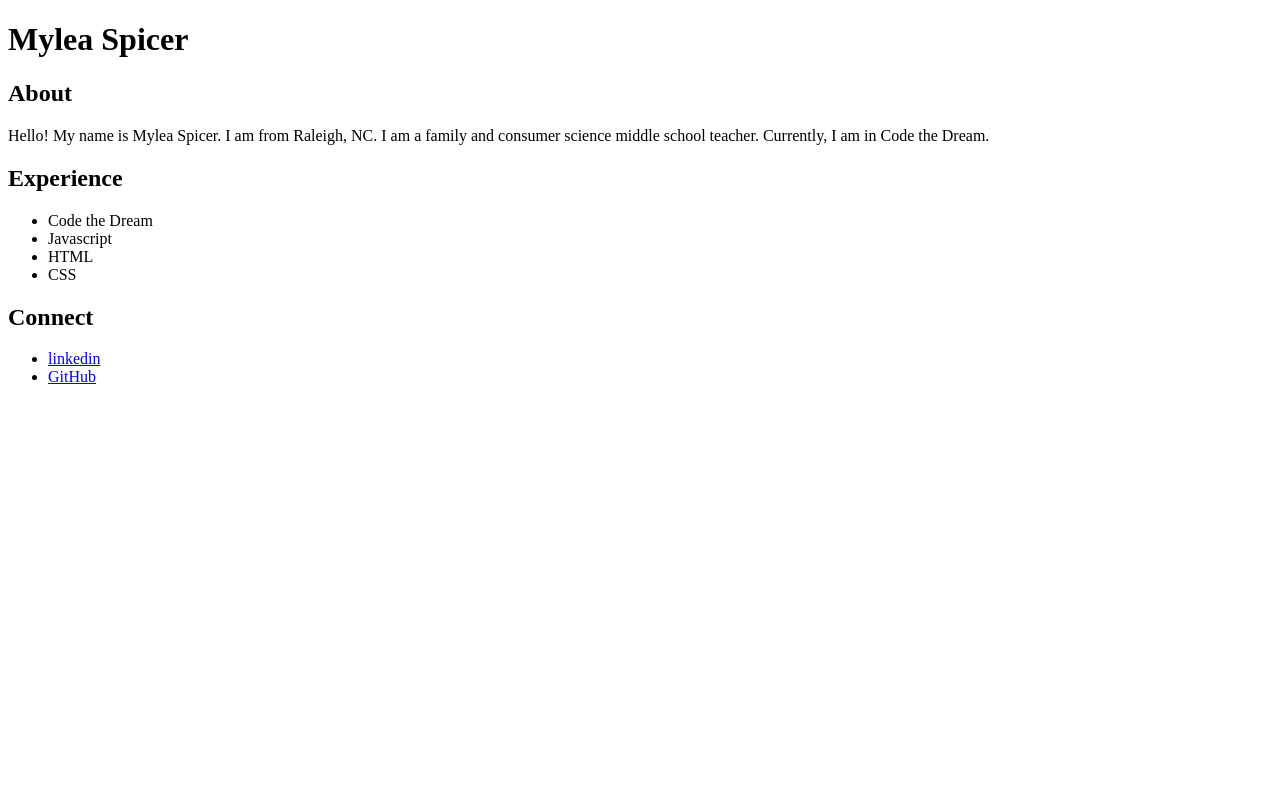
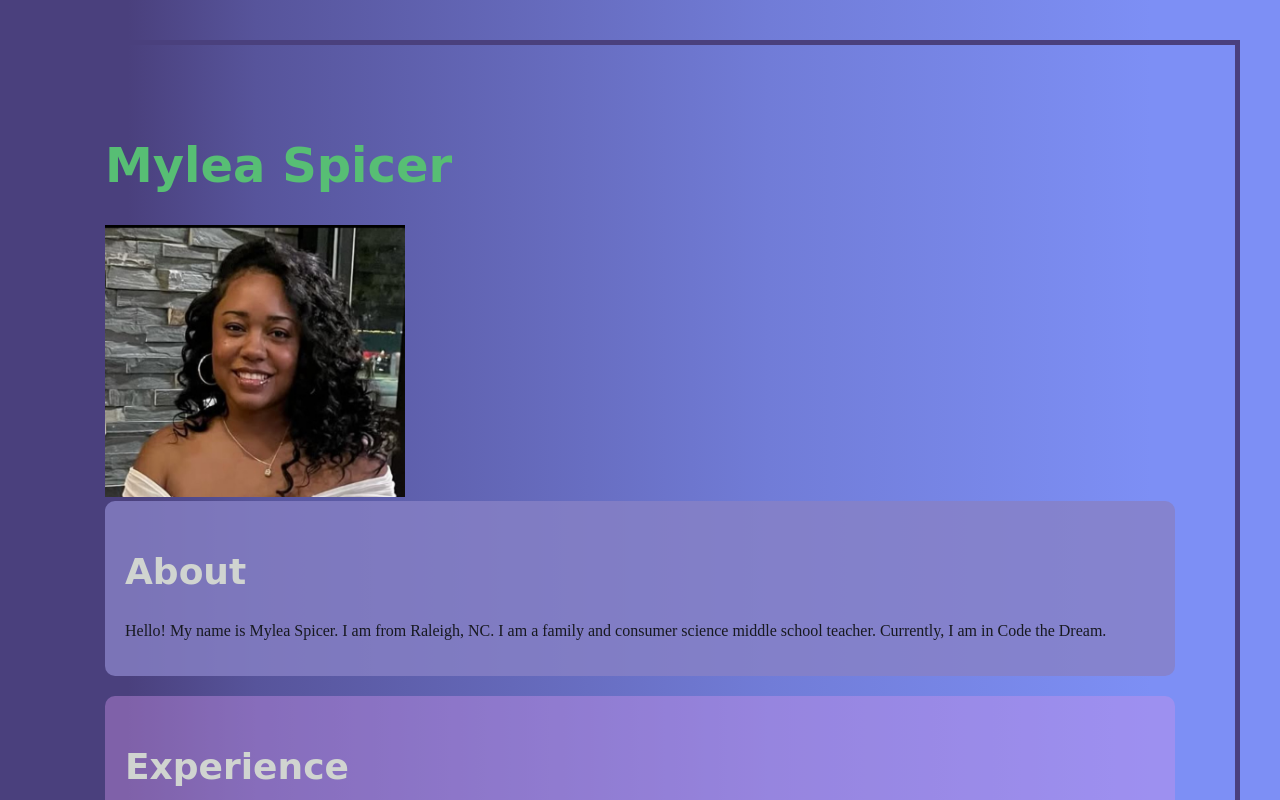
Before and after one commit to MyleaS/Mylea-Luna, a plain HTML site: page index.html in a window 1280 px wide. Shown: the top 800 px of the page. Drawn offline with Linux system fonts and the light colour scheme.

Commit message:
styling added

```diff
--- /dev/null
+++ b/css/index.css
@@ -0,0 +1,71 @@
+h1 {
+  color: rgb(87, 190, 116);
+  font-family: "Ballet", cursive;
+  size-adjust: 0.5;
+  font-size: 48px;
+}
+
+body {
+  color: #171920; /* Example: a dark grey color */
+  border: 5px solid #4a407d; /* Example: a purple border */
+
+  background: linear-gradient(
+    90deg,
+    rgba(74, 64, 125) 10%,
+    rgba(87, 84, 155) 20%,
+    rgba(100, 104, 185) 40%,
+    rgba(113, 124, 215) 60%,
+    rgba(125, 143, 245) 90%
+  );
+
+  margin: 40px;
+  padding: 60px;
+}
+section {
+  background-color: rgba(60, 207, 47, 0.8); /* Semi-transparent white */
+  border-radius: 10px;
+  padding: 20px;
+  margin-bottom: 20px;
+}
+
+h2 {
+  color: #d0d4d0; /* White color for headings */
+  font-family: "Ballet", cursive;
+  size-adjust: 0.5;
+  font-size: 36px;
+}
+
+#about {
+  background-color: rgba(136, 129, 198, 0.8); /* Semi-transparent white */
+  border-radius: 10px;
+  padding: 20px;
+  margin-bottom: 20px;
+}
+
+#experience {
+  background-color: rgba(203, 144, 233, 0.408); /* Semi-transparent white */
+  border-radius: 10px;
+  padding: 20px;
+  margin-bottom: 20px;
+}
+
+#experience ul {
+  list-style-type: square; /* Change to square bullets */
+  padding-left: 20px; /* Add some padding for better alignment */
+}
+
+#experience li {
+  background-color: #3ba365;
+  margin-bottom: 5px;
+}
+
+#connect {
+  background-color: rgba(151, 143, 230, 0.8); /* Semi-transparent white */
+  border-radius: 10px;
+  padding: 20px;
+}
+
+#connect a:hover {
+  color: #22c936; /* Change to a bright orange on hover */
+  text-decoration: underline;
+}
--- a/index.html
+++ b/index.html
@@ -4,10 +4,11 @@
     <meta charset="UTF-8" />
     <meta name="viewport" content="width=device-width, initial-scale=1.0" />
     <title>Mylea Spicer's Portfolio</title>
+    <link rel="stylesheet" href="css/index.css" />
   </head>
   <body>
     <h1>Mylea Spicer</h1>
-
+    <img src="image_123650291.JPG" alt="Mylea Spicer" width="300" />
     <section id="about">
       <h2>About</h2>
       <p>
@@ -16,7 +17,6 @@
         Dream.
       </p>
     </section>
-
     <section id="experience">
       <h2>Experience</h2>
       <ul>
@@ -26,7 +26,6 @@
         <li>CSS</li>
       </ul>
     </section>
-
     <section id="connect">
       <h2>Connect</h2>
       <ul>
@@ -36,9 +35,9 @@
           >
         </li>
         <li>
-          <a href="https://https://github.com/MyleaS/Mylea-Luna">GitHub</a>
+          <a href="https://github.com/MyleaS/Mylea-Luna.git">GitHub</a>
         </li>
       </ul>
     </section>
   </body>
-</html>
+</html
```
Also changed, not shown: image_123650291.JPG (added).
